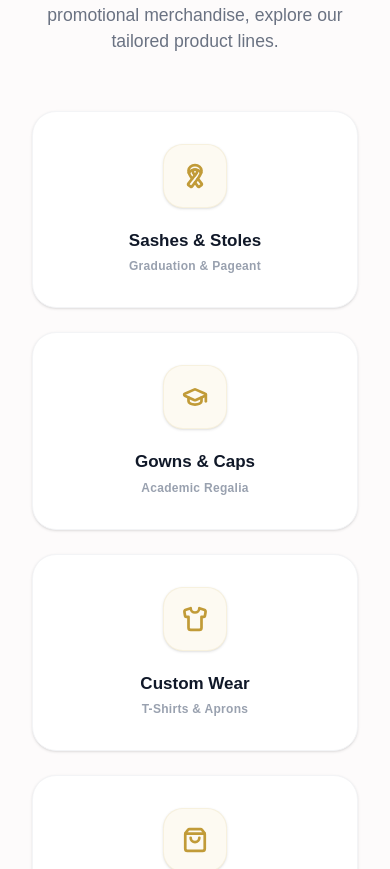
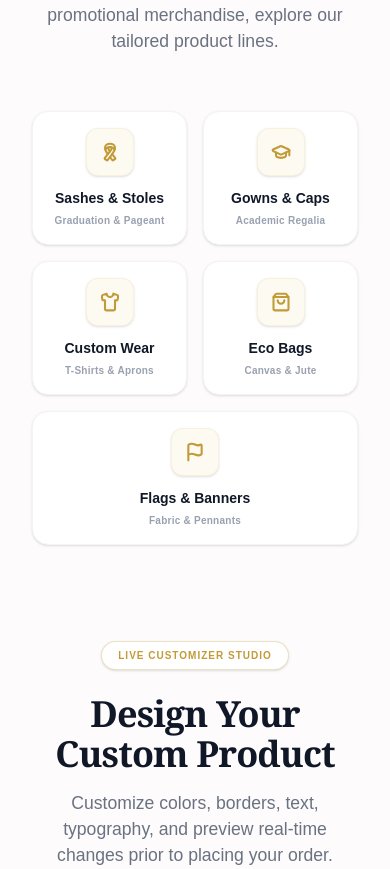
Before and after one commit to aman-2904/Sashcraft, a Next.js app: page / in a window 390 px wide. Shown: the part 1789-2658 px from the top of the page. Built offline with nearby package versions, Linux system fonts and the light colour scheme.

Commit message:
style: improve mobile responsiveness for category cards grid

```diff
--- a/src/app/page.tsx
+++ b/src/app/page.tsx
@@ -93,50 +93,50 @@ export default function Home() {
         </div>
 
         {/* Grid */}
-        <div className="grid grid-cols-1 sm:grid-cols-2 lg:grid-cols-5 gap-6 w-full">
+        <div className="grid grid-cols-2 lg:grid-cols-5 gap-4 sm:gap-6 w-full">
           {/* Card 1 */}
-          <div className="group bg-white rounded-3xl p-8 flex flex-col items-center text-center shadow-sm border border-gray-100 transition-all duration-300 cursor-pointer hover:-translate-y-1 hover:border-[#c19b38] hover:shadow-[0_8px_30px_rgba(193,155,56,0.15)]">
-            <div className="w-16 h-16 bg-[#fdfaf2] rounded-[20px] flex items-center justify-center text-[#c19b38] mb-5 shadow-sm border border-[#c19b38]/10 transition-colors duration-300 group-hover:bg-[#c19b38] group-hover:text-white">
-              <Ribbon size={26} strokeWidth={2.5} />
+          <div className="group bg-white rounded-2xl sm:rounded-3xl p-4 sm:p-8 flex flex-col items-center text-center shadow-sm border border-gray-100 transition-all duration-300 cursor-pointer hover:-translate-y-1 hover:border-[#c19b38] hover:shadow-[0_8px_30px_rgba(193,155,56,0.15)]">
+            <div className="w-12 h-12 sm:w-16 sm:h-16 bg-[#fdfaf2] rounded-xl sm:rounded-[20px] flex items-center justify-center text-[#c19b38] mb-3 sm:mb-5 shadow-sm border border-[#c19b38]/10 transition-colors duration-300 group-hover:bg-[#c19b38] group-hover:text-white">
+              <Ribbon size={24} strokeWidth={2.5} className="w-5 h-5 sm:w-6 sm:h-6" />
             </div>
-            <h4 className="text-[17px] font-bold text-gray-900 mb-1 transition-colors duration-300 group-hover:text-[#c19b38]">Sashes & Stoles</h4>
-            <p className="text-[12px] text-gray-400 font-semibold tracking-wide">Graduation & Pageant</p>
+            <h4 className="text-[14px] sm:text-[17px] font-bold text-gray-900 mb-1 transition-colors duration-300 group-hover:text-[#c19b38]">Sashes & Stoles</h4>
+            <p className="text-[10px] sm:text-[12px] text-gray-400 font-semibold tracking-wide">Graduation & Pageant</p>
           </div>
 
           {/* Card 2 */}
-          <div className="group bg-white rounded-3xl p-8 flex flex-col items-center text-center shadow-sm border border-gray-100 transition-all duration-300 cursor-pointer hover:-translate-y-1 hover:border-[#c19b38] hover:shadow-[0_8px_30px_rgba(193,155,56,0.15)]">
-            <div className="w-16 h-16 bg-[#fdfaf2] rounded-[20px] flex items-center justify-center text-[#c19b38] mb-5 shadow-sm border border-[#c19b38]/10 transition-colors duration-300 group-hover:bg-[#c19b38] group-hover:text-white">
-              <GraduationCap size={26} strokeWidth={2.5} />
+          <div className="group bg-white rounded-2xl sm:rounded-3xl p-4 sm:p-8 flex flex-col items-center text-center shadow-sm border border-gray-100 transition-all duration-300 cursor-pointer hover:-translate-y-1 hover:border-[#c19b38] hover:shadow-[0_8px_30px_rgba(193,155,56,0.15)]">
+            <div className="w-12 h-12 sm:w-16 sm:h-16 bg-[#fdfaf2] rounded-xl sm:rounded-[20px] flex items-center justify-center text-[#c19b38] mb-3 sm:mb-5 shadow-sm border border-[#c19b38]/10 transition-colors duration-300 group-hover:bg-[#c19b38] group-hover:text-white">
+              <GraduationCap size={24} strokeWidth={2.5} className="w-5 h-5 sm:w-6 sm:h-6" />
             </div>
-            <h4 className="text-[17px] font-bold text-gray-900 mb-1 transition-colors duration-300 group-hover:text-[#c19b38]">Gowns & Caps</h4>
-            <p className="text-[12px] text-gray-400 font-semibold tracking-wide">Academic Regalia</p>
+            <h4 className="text-[14px] sm:text-[17px] font-bold text-gray-900 mb-1 transition-colors duration-300 group-hover:text-[#c19b38]">Gowns & Caps</h4>
+            <p className="text-[10px] sm:text-[12px] text-gray-400 font-semibold tracking-wide">Academic Regalia</p>
           </div>
 
           {/* Card 3 */}
-          <div className="group bg-white rounded-3xl p-8 flex flex-col items-center text-center shadow-sm border border-gray-100 transition-all duration-300 cursor-pointer hover:-translate-y-1 hover:border-[#c19b38] hover:shadow-[0_8px_30px_rgba(193,155,56,0.15)]">
-            <div className="w-16 h-16 bg-[#fdfaf2] rounded-[20px] flex items-center justify-center text-[#c19b38] mb-5 shadow-sm border border-[#c19b38]/10 transition-colors duration-300 group-hover:bg-[#c19b38] group-hover:text-white">
-              <Shirt size={26} strokeWidth={2.5} />
+          <div className="group bg-white rounded-2xl sm:rounded-3xl p-4 sm:p-8 flex flex-col items-center text-center shadow-sm border border-gray-100 transition-all duration-300 cursor-pointer hover:-translate-y-1 hover:border-[#c19b38] hover:shadow-[0_8px_30px_rgba(193,155,56,0.15)]">
+            <div className="w-12 h-12 sm:w-16 sm:h-16 bg-[#fdfaf2] rounded-xl sm:rounded-[20px] flex items-center justify-center text-[#c19b38] mb-3 sm:mb-5 shadow-sm border border-[#c19b38]/10 transition-colors duration-300 group-hover:bg-[#c19b38] group-hover:text-white">
+              <Shirt size={24} strokeWidth={2.5} className="w-5 h-5 sm:w-6 sm:h-6" />
             </div>
-            <h4 className="text-[17px] font-bold text-gray-900 mb-1 transition-colors duration-300 group-hover:text-[#c19b38]">Custom Wear</h4>
-            <p className="text-[12px] text-gray-400 font-semibold tracking-wide">T-Shirts & Aprons</p>
+            <h4 className="text-[14px] sm:text-[17px] font-bold text-gray-900 mb-1 transition-colors duration-300 group-hover:text-[#c19b38]">Custom Wear</h4>
+            <p className="text-[10px] sm:text-[12px] text-gray-400 font-semibold tracking-wide">T-Shirts & Aprons</p>
           </div>
 
           {/* Card 4 */}
-          <div className="group bg-white rounded-3xl p-8 flex flex-col items-center text-center shadow-sm border border-gray-100 transition-all duration-300 cursor-pointer hover:-translate-y-1 hover:border-[#c19b38] hover:shadow-[0_8px_30px_rgba(193,155,56,0.15)]">
-            <div className="w-16 h-16 bg-[#fdfaf2] rounded-[20px] flex items-center justify-center text-[#c19b38] mb-5 shadow-sm border border-[#c19b38]/10 transition-colors duration-300 group-hover:bg-[#c19b38] group-hover:text-white">
-              <ShoppingBag size={26} strokeWidth={2.5} />
+          <div className="group bg-white rounded-2xl sm:rounded-3xl p-4 sm:p-8 flex flex-col items-center text-center shadow-sm border border-gray-100 transition-all duration-300 cursor-pointer hover:-translate-y-1 hover:border-[#c19b38] hover:shadow-[0_8px_30px_rgba(193,155,56,0.15)]">
+            <div className="w-12 h-12 sm:w-16 sm:h-16 bg-[#fdfaf2] rounded-xl sm:rounded-[20px] flex items-center justify-center text-[#c19b38] mb-3 sm:mb-5 shadow-sm border border-[#c19b38]/10 transition-colors duration-300 group-hover:bg-[#c19b38] group-hover:text-white">
+              <ShoppingBag size={24} strokeWidth={2.5} className="w-5 h-5 sm:w-6 sm:h-6" />
             </div>
-            <h4 className="text-[17px] font-bold text-gray-900 mb-1 transition-colors duration-300 group-hover:text-[#c19b38]">Eco Bags</h4>
-            <p className="text-[12px] text-gray-400 font-semibold tracking-wide">Canvas & Jute Totes</p>
+            <h4 className="text-[14px] sm:text-[17px] font-bold text-gray-900 mb-1 transition-colors duration-300 group-hover:text-[#c19b38]">Eco Bags</h4>
+            <p className="text-[10px] sm:text-[12px] text-gray-400 font-semibold tracking-wide">Canvas & Jute</p>
           </div>
 
           {/* Card 5 */}
-          <div className="group bg-white rounded-3xl p-8 flex flex-col items-center text-center shadow-sm border border-gray-100 transition-all duration-300 cursor-pointer hover:-translate-y-1 hover:border-[#c19b38] hover:shadow-[0_8px_30px_rgba(193,155,56,0.15)]">
-            <div className="w-16 h-16 bg-[#fdfaf2] rounded-[20px] flex items-center justify-center text-[#c19b38] mb-5 shadow-sm border border-[#c19b38]/10 transition-colors duration-300 group-hover:bg-[#c19b38] group-hover:text-white">
-              <Flag size={26} strokeWidth={2.5} />
+          <div className="group bg-white rounded-2xl sm:rounded-3xl p-4 sm:p-8 flex flex-col items-center text-center shadow-sm border border-gray-100 transition-all duration-300 cursor-pointer hover:-translate-y-1 hover:border-[#c19b38] hover:shadow-[0_8px_30px_rgba(193,155,56,0.15)] col-span-2 lg:col-span-1">
+            <div className="w-12 h-12 sm:w-16 sm:h-16 bg-[#fdfaf2] rounded-xl sm:rounded-[20px] flex items-center justify-center text-[#c19b38] mb-3 sm:mb-5 shadow-sm border border-[#c19b38]/10 transition-colors duration-300 group-hover:bg-[#c19b38] group-hover:text-white">
+              <Flag size={24} strokeWidth={2.5} className="w-5 h-5 sm:w-6 sm:h-6" />
             </div>
-            <h4 className="text-[17px] font-bold text-gray-900 mb-1 transition-colors duration-300 group-hover:text-[#c19b38]">Flags & Banners</h4>
-            <p className="text-[12px] text-gray-400 font-semibold tracking-wide">Fabric & Pennants</p>
+            <h4 className="text-[14px] sm:text-[17px] font-bold text-gray-900 mb-1 transition-colors duration-300 group-hover:text-[#c19b38]">Flags & Banners</h4>
+            <p className="text-[10px] sm:text-[12px] text-gray-400 font-semibold tracking-wide">Fabric & Pennants</p>
           </div>
         </div>
       </section>
```
